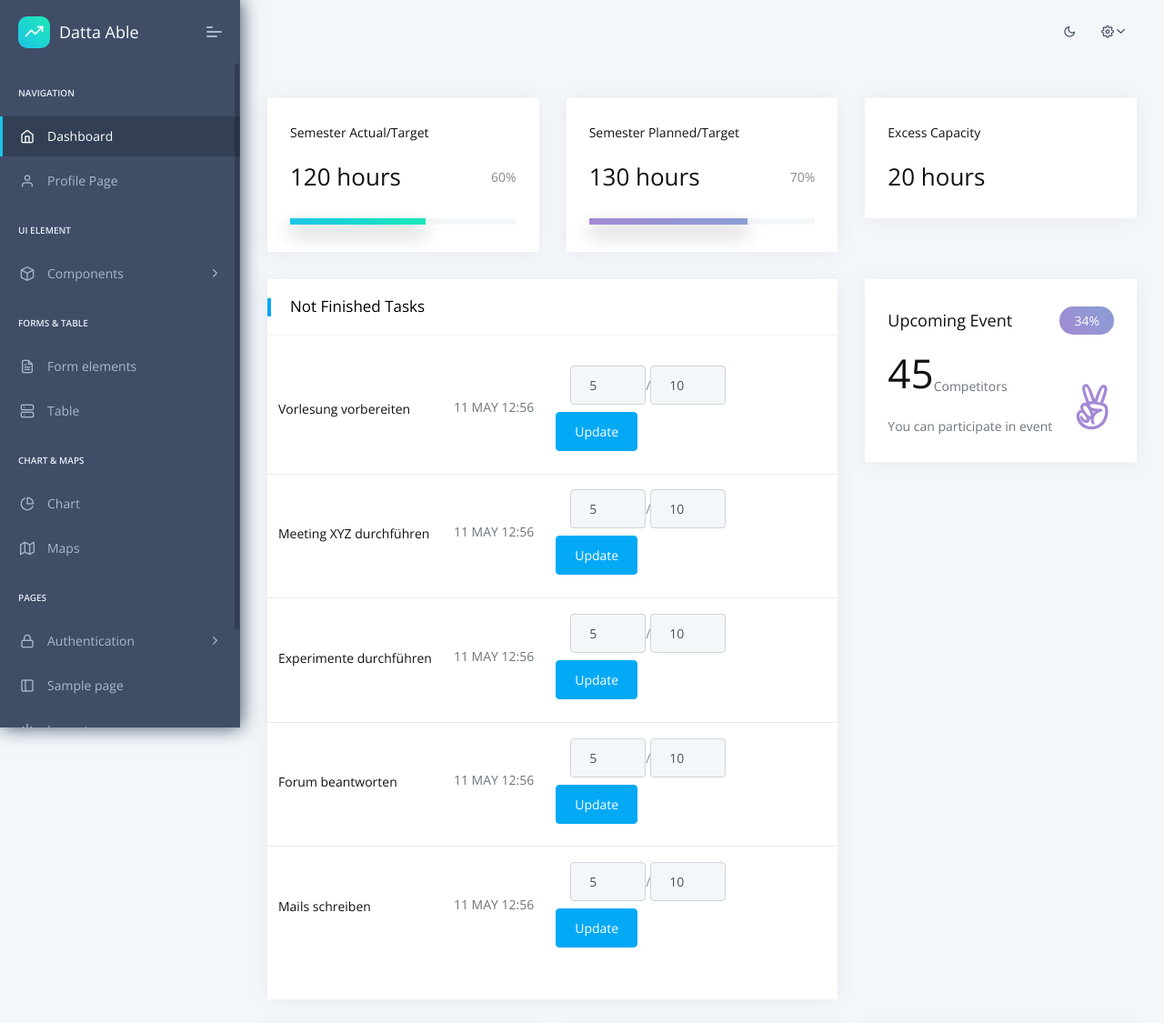
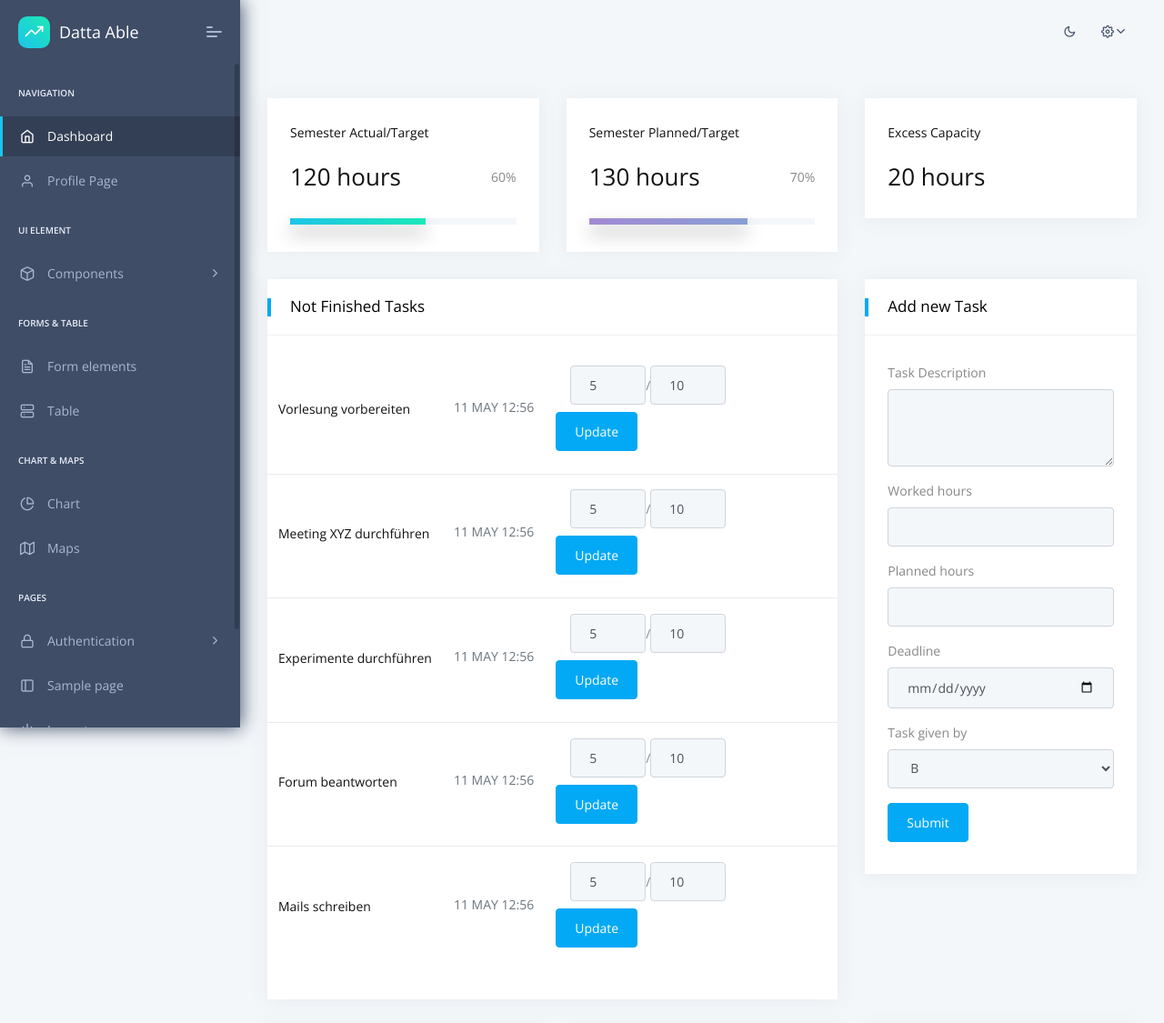
Before and after one commit to henrydatei/working-time-recording, a Django app: page / in a window 1280 px wide. Shown: the top 1125 px of the page at 91% size. Run offline with Django 3.2, Linux system fonts and the light colour scheme; the visitor is signed in with stand-in values (Sample User, id 1); some libraries are stand-ins or nearby versions.

Commit message:
add new task hinzugefügt

```diff
--- a/Website/apps/templates/home/index.html
+++ b/Website/apps/templates/home/index.html
@@ -197,25 +197,46 @@
                                 </div>
                                 <!--[ Not Finished Tasks ] end-->
 
-                                <!-- [ statistics year chart ] start -->
+                                <!-- [ Add New Task ] start -->
                                 <div class="col-xl-4 col-md-6">
-                                    <div class="card card-event">
+                                    <div class="card">
+                                        <div class="card-header">
+                                            <h5>Add new Task</h5>
+                                        </div>
                                         <div class="card-block">
-                                            <div class="row align-items-center justify-content-center">
-                                                <div class="col">
-                                                    <h5 class="m-0">Upcoming Event</h5>
+                                            <form>
+                                                <div class="form-group">
+                                                    <label for="TaskDescription">Task Description</label>
+                                                    <textarea class="form-control" id="TaskDescription" rows="3"></textarea>
                                                 </div>
-                                                <div class="col-auto">
-                                                    <label class="label theme-bg2 text-white f-14 f-w-400 float-right">34%</label>
+                                                <div class="form-group">
+                                                    <label for="workedHours">Worked hours</label>
+                                                    <input type="number" class="form-control" id="workedHours">
                                                 </div>
-                                            </div>
-                                            <h2 class="mt-3 f-w-300">45<sub class="text-muted f-14">Competitors</sub></h2>
-                                            <h6 class="text-muted mt-4 mb-0">You can participate in event </h6>
-                                            <i class="fab fa-angellist text-c-purple f-50"></i>
+                                                <div class="form-group">
+                                                    <label for="plannedHours">Planned hours</label>
+                                                    <input type="number" class="form-control" id="plannedHours">
+                                                </div>
+                                                <div class="form-group">
+                                                    <label for="deadline">Deadline</label>
+                                                    <input type="date" class="form-control" id="deadline">
+                                                </div>
+                                                <div class="form-group">
+                                                    <label for="taskGivenBy">Task given by</label>
+                                                    <select class="form-control" id="taskGivenBy">
+                                                        <option>A</option>
+                                                        <option selected>B</option>
+                                                        <option>C</option>
+                                                        <option>D</option>
+                                                        <option>E</option>
+                                                    </select>
+                                                </div>
+                                                <button type="submit" class="btn btn-primary">Submit</button>
+                                            </form>
                                         </div>
                                     </div>
                                 </div>
-                                <!-- [ statistics year chart ] end -->
+                                <!-- [ Add New Task ] end -->
                                 <!--[social-media section] start-->
                                 <div class="col-md-12 col-xl-4">
                                     <div class="card card-social">
```
